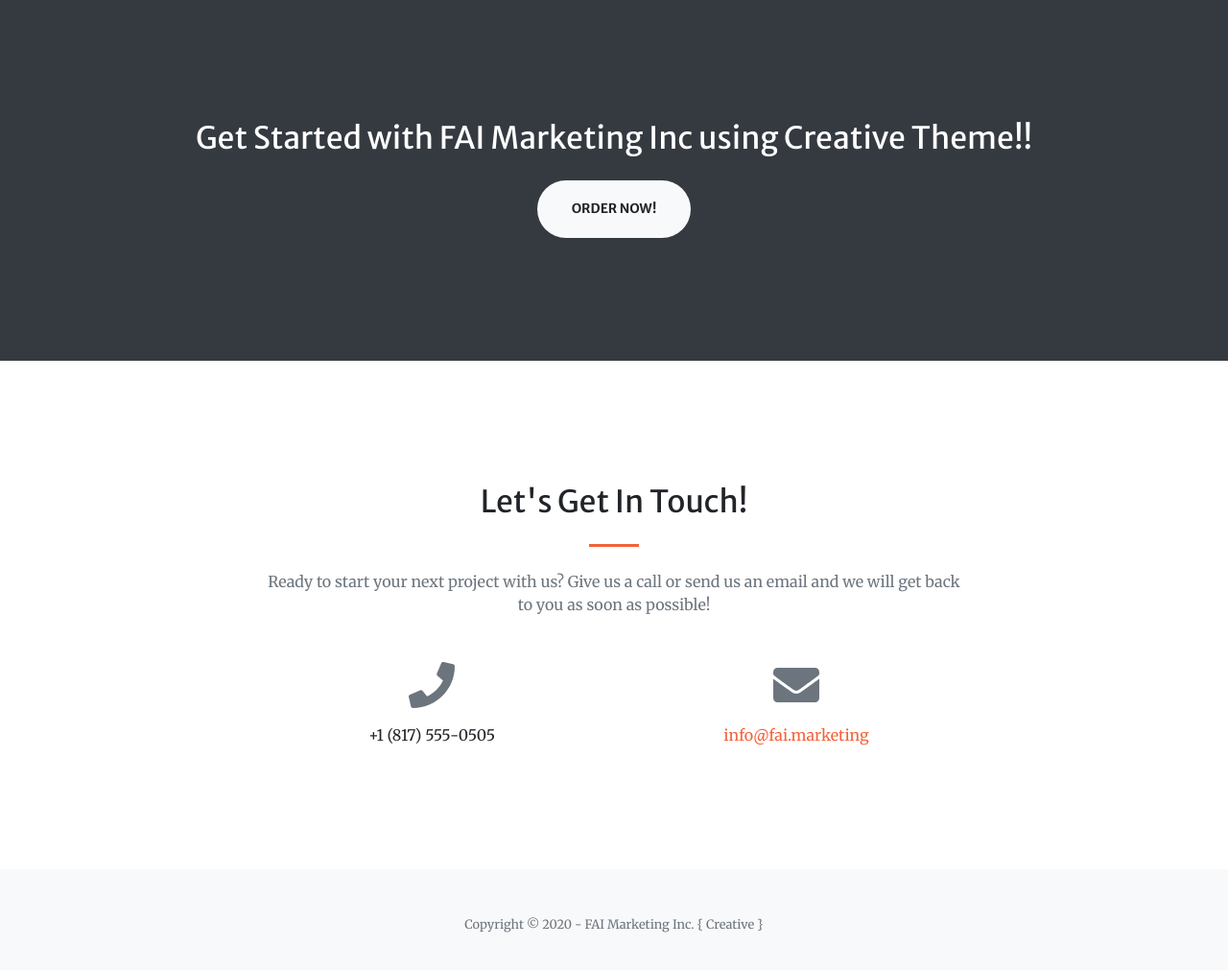
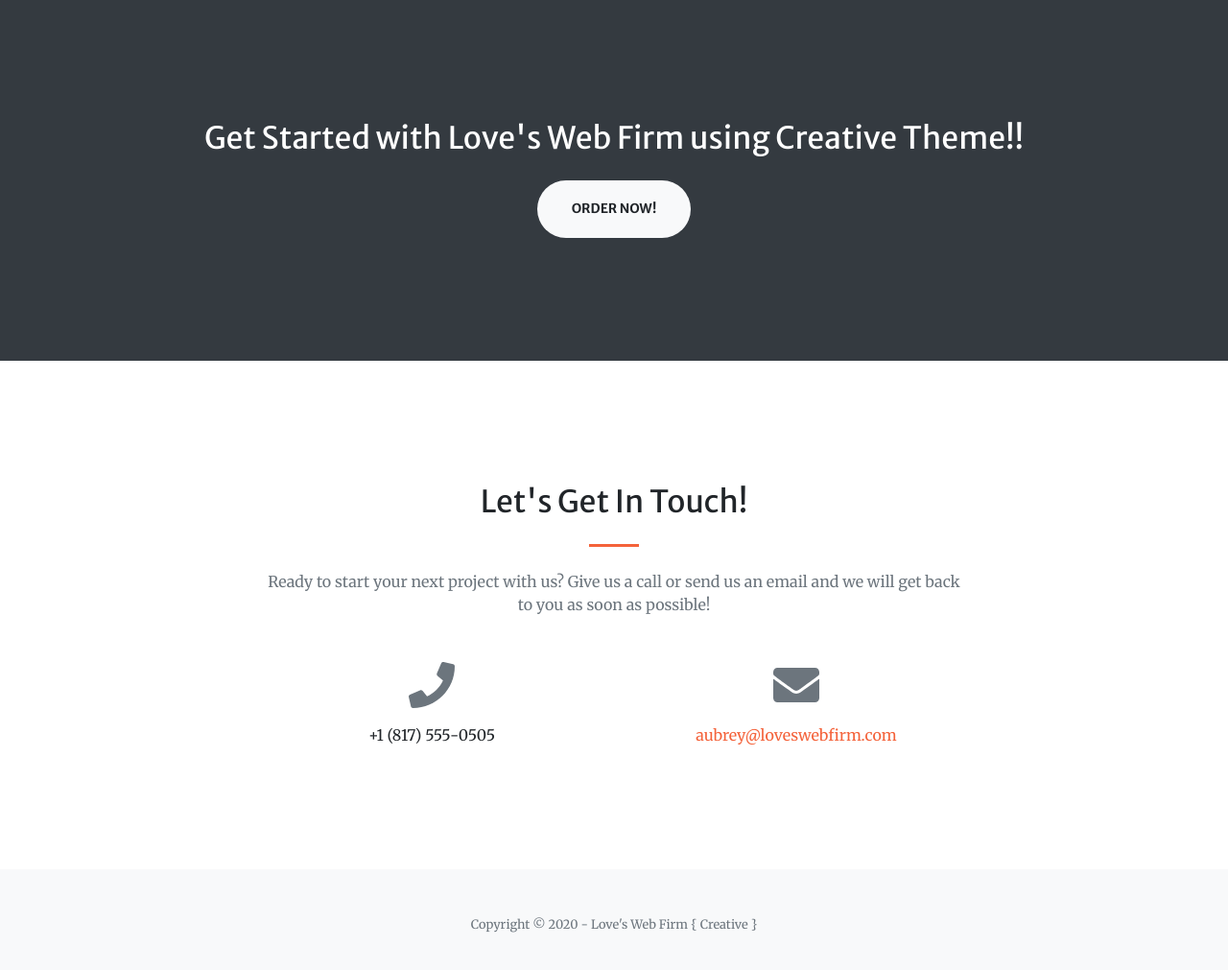
Before and after one commit to CodeN3rd/Creative-Theme, a plain HTML site: page index.html in a window 1280 px wide. Shown: the part 2306-3317 px from the top of the page at 96% size. Drawn offline with nearby package versions, Linux system fonts and the light colour scheme.

Commit message:
Created the Creative website template!

```diff
--- a/index.html
+++ b/index.html
@@ -163,8 +163,8 @@
         <!-- Call to action-->
         <section class="page-section bg-dark text-white">
             <div class="container text-center">
-                <h2 class="mb-4">Get Started with FAI Marketing Inc using Creative Theme!!</h2>
-                <a class="btn btn-light btn-xl" href="https://www.fai.marketing">Order Now!</a>
+                <h2 class="mb-4">Get Started with Love's Web Firm using Creative Theme!!</h2>
+                <a class="btn btn-light btn-xl" href="https://www.loveswebfirm.com">Order Now!</a>
             </div>
         </section>
         <!-- Contact-->
@@ -185,14 +185,14 @@
                     <div class="col-lg-4 mr-auto text-center">
                         <i class="fas fa-envelope fa-3x mb-3 text-muted"></i>
                         <!-- Make sure to change the email address in BOTH the anchor text and the link target below!-->
-                        <a class="d-block" href="mailto:info@fai.marketing">info@fai.marketing</a>
+                        <a class="d-block" href="mailto:aubrey@loveswebfirm.com">aubrey@loveswebfirm.com</a>
                     </div>
                 </div>
             </div>
         </section>
         <!-- Footer-->
         <footer class="bg-light py-5">
-            <div class="container"><div class="small text-center text-muted">Copyright © 2020 - FAI Marketing Inc. { Creative }</div></div>
+            <div class="container"><div class="small text-center text-muted">Copyright © 2020 - Love's Web Firm { Creative }</div></div>
         </footer>
         <!-- Bootstrap core JS-->
         <script src="https://cdnjs.cloudflare.com/ajax/libs/jquery/3.5.1/jquery.min.js"></script>
```
Also changed, not shown: 1 other file.
